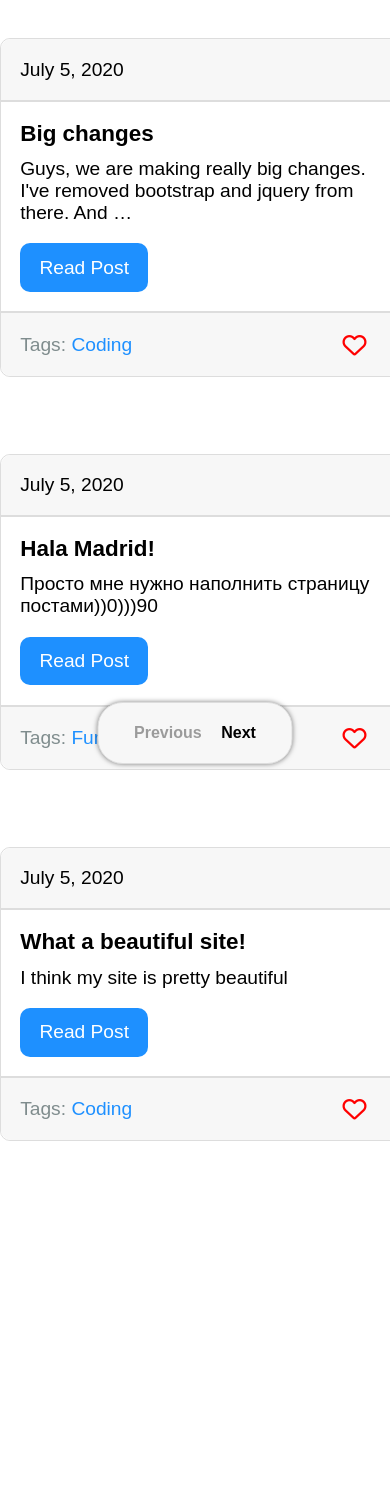
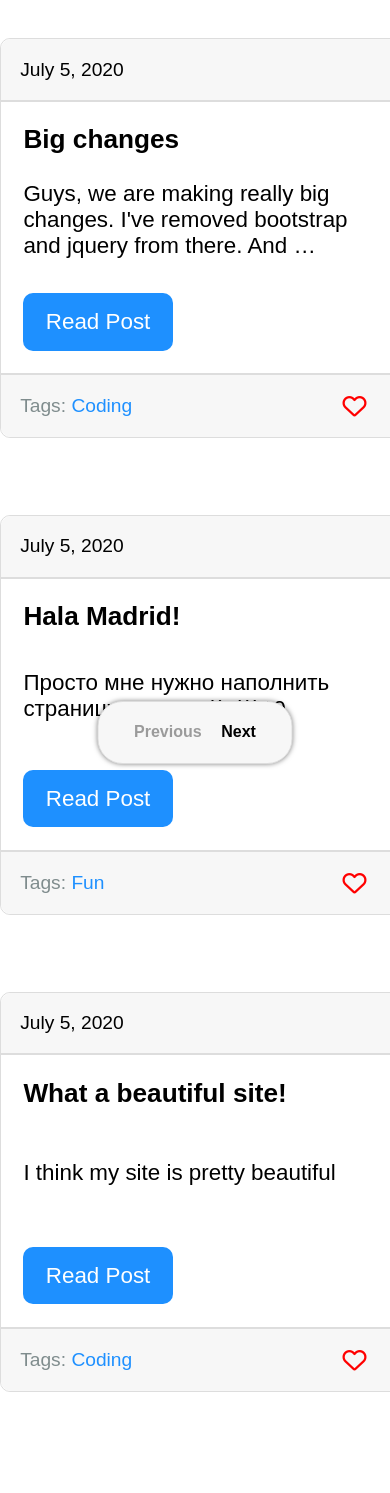
Before and after one commit to DSchMelz/Blog, a Django app: page /blog/ in a window 390 px wide. Shown: the part 70-1563 px from the top of that part. Before the commit the page ends 1312 px from the top of that part, so only its background shows below. Run offline with Django 3.2, Linux system fonts and the light colour scheme; data comes from the database, SQL or seed files in the repository; the page is wider than the window, and the part outside it is not shown; some libraries are stand-ins or nearby versions.

Commit message:
Сломался поиск. Теперь все ок

```diff
--- a/static/css/style.css
+++ b/static/css/style.css
@@ -55,7 +55,7 @@
 
 body {
     width: 100%;
-    min-height: 100vh;
+    height: 100%;
     font-family: 'Montserrat', sans-serif;
     color: var(--color);
     background-color: var(--background-color);
@@ -263,7 +263,6 @@ header {
 }
 
 .posts {
-    height: 100%;
     display: flex;
     flex-direction: column;
     justify-content: center;
@@ -292,6 +291,8 @@ header {
 }
 
 .card {
+    display: flex;
+    flex-direction: column;
     width: 40vw;
     min-width: 400px;
     min-height: 200px;
@@ -300,6 +301,14 @@ header {
     font-size: 1.2rem;
     border: 1px solid var(--card-outer-border);
     border-radius: 10px;
+}
+
+.card__body {
+    display: flex;
+    flex-direction: column;
+    justify-content: space-between;
+    align-items: flex-start;
+    flex-grow: 1;
 }
 
 .card > *:not(:first-child) {
@@ -410,8 +419,6 @@ header {
 }
 
 .pagination__link {
-    width: 100%;
-    height: 100%;
     text-align: center;
     line-height: 1.8em;
     color: var(--page-link);
@@ -439,12 +446,18 @@ header {
     filter: none;
     pointer-events: none; /* отключает возможность клика по disabled ссылке */
 }
-@media screen and (min-width: 700px) and (max-width: 900px) {
-    .pagination {
-        width: 40vw;
+
+@media screen and (max-width: 1024px) {
+    .card {
+        width: 70vw;
+        height: 400px;
+        margin: 2em 0;
     }
-}
-@media screen and (max-width: 700px) {
+
+    .card__body {
+        font-size: 1.4rem;
+    }
+
     .pagination {
         width: 50vw;
     }
--- a/templates/index.html
+++ b/templates/index.html
@@ -35,7 +35,8 @@
 		</nav>
 		<section class="right-menu">
 			<form action="{% url 'postsList_url' %}" class="search">
-				<input class="search__input" type="search">
+				<input class="search__input" type="search" name="search">
+				<!-- не убирать name у инпута! а то поиск сломается -->
 				<button class="search__btn">
 					<i class="search__icon fas fa-search"></i>
 				</button>
```
Also changed, not shown: other parts of static/css/style.css (+0 -18 lines).
